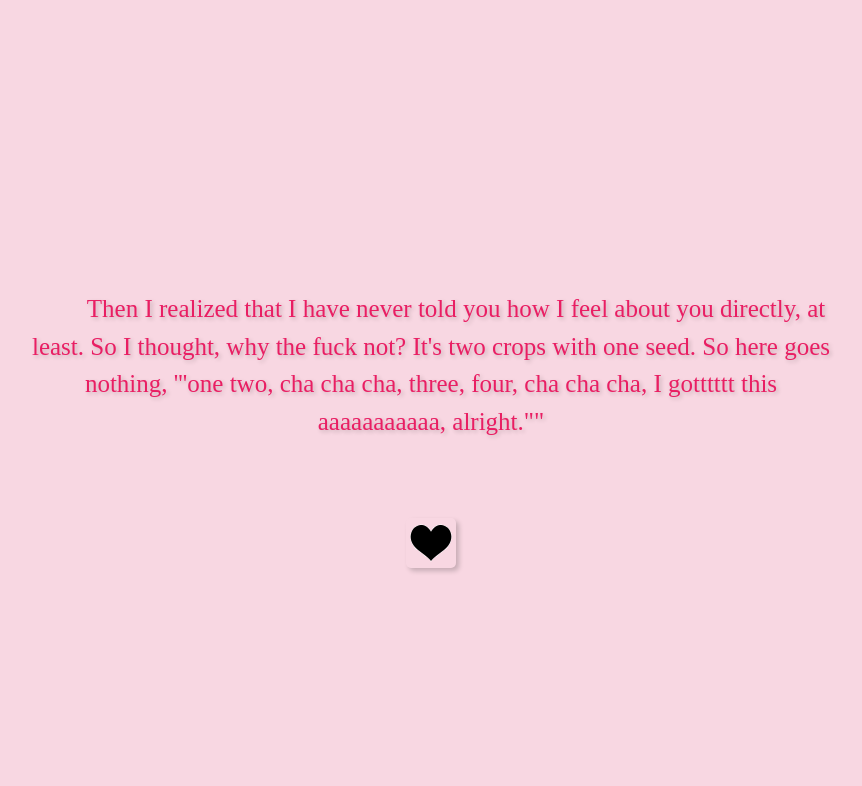
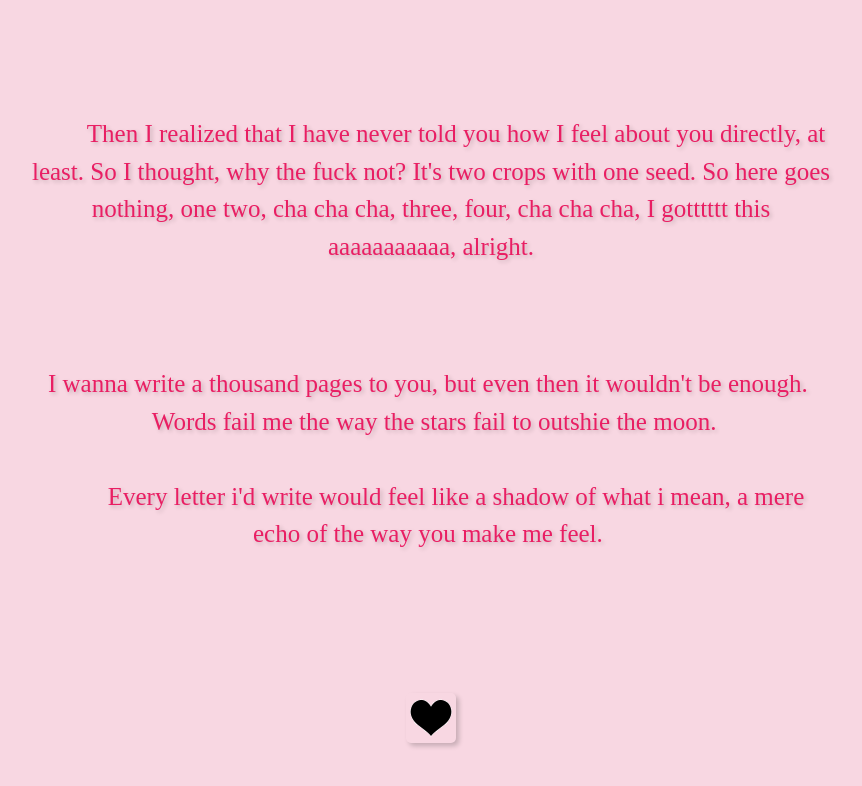
Before and after one commit to daghostcaspar/will_you_be_my_valentine, a plain HTML site: page you.html in a window 1280 px wide. Shown: the whole page, without its empty margins (209-1071 px from the left). Drawn offline with Linux system fonts and the light colour scheme.

Commit message:
Update you.html

```diff
--- a/you.html
+++ b/you.html
@@ -79,7 +79,10 @@
 <body>
     <div class="heart-bg"></div>
     <div class="message" id="message">
-        Then I realized that I have never told you how I feel about you directly, at least. So I thought, why the fuck not? It's two crops with one seed. So here goes nothing, '''one two, cha cha cha, three, four, cha cha cha, I gotttttt this aaaaaaaaaaa, alright.""
+        Then I realized that I have never told you how I feel about you directly, at least. So I thought, why the fuck not? It's two crops with one seed. So here goes nothing, one two, cha cha cha, three, four, cha cha cha, I gotttttt this aaaaaaaaaaa, alright.
+
+        <p>I wanna write a thousand pages to you, but even then it wouldn't be enough. <br> Words fail me the way the stars fail to outshie the moon.<br>
+        Every letter i'd write would feel like a shadow of what i mean, a mere echo of the way you make me feel. </p>
     </div>
 
     <button class="heart-button" onclick="goToNextPage()">Next Page</button>
```
